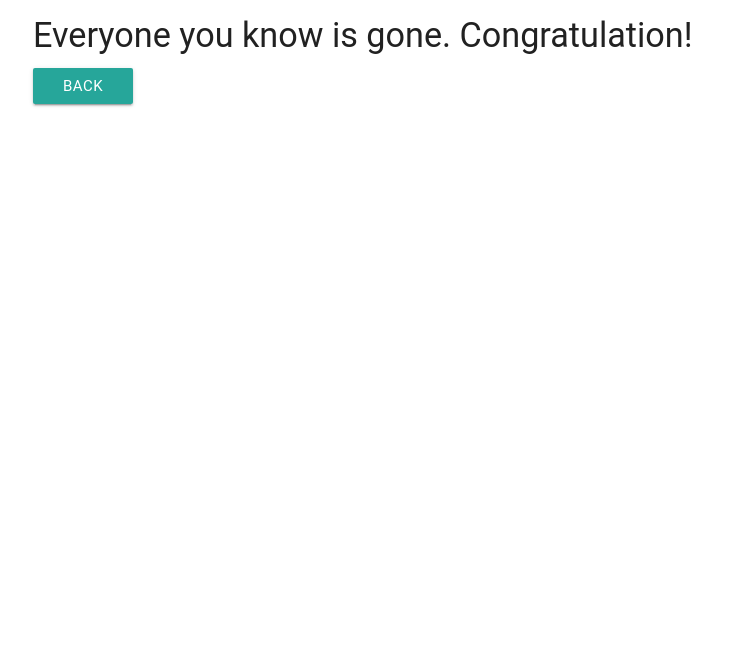
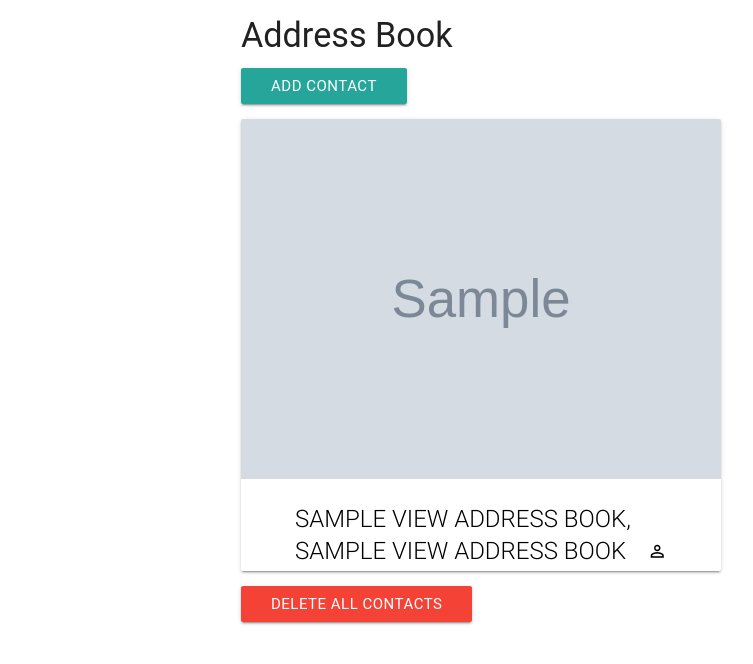
Before and after one commit to jdcamp/address-book-php, a PHP site: template views/address_book.html.twig in a window 1280 px wide. Shown: the top 664 px of the page, without its empty margins (159-912 px from the left). Run offline with PHP 8.4, Linux system fonts and the light colour scheme; the template is opened without the code that fills it: most values are stand-ins (such as "Sample title", 1, 10 or a date in 2020); grey boxes marked "Sample" are stand-in pictures; some libraries are stand-ins or nearby versions; some web fonts are replaced.

Commit message:
change html names

```diff
--- a/app/app.php
+++ b/app/app.php
@@ -19,7 +19,7 @@
     $app['debug'] = true;
 
     $app->get("/" , function() use ($app) {
-      return $app["twig"]->render("selector_page.html.twig" ,array("view_address_book" => Contact::getAll()));
+      return $app["twig"]->render("address_book.html.twig" ,array("view_address_book" => Contact::getAll()));
     });
 
     $app->post("/add" , function() use ($app) {
@@ -27,11 +27,11 @@
     });
 
     $app->post("/view" , function() use ($app) {
-      return $app["twig"]->render("selector_page.html.twig" , array("view_address_book" => Contact::getAll()));
+      return $app["twig"]->render("address_book.html.twig" , array("view_address_book" => Contact::getAll()));
     });
     $app->post("/delete" , function() use ($app) {
       Contact::clearAddressBook();
-      return $app["twig"]->render("address_book.html.twig" , array("view_address_book" => Contact::getAll()));
+      return $app["twig"]->render("delete_contacts.html.twig" , array("view_address_book" => Contact::getAll()));
     });
 
     $app->post("/add_contact" , function() use ($app) {
--- a/views/address_book.html.twig
+++ b/views/address_book.html.twig
@@ -10,10 +10,33 @@
 </head>
 
 <body>
-  <div class="container">
-    <h4>Everyone you know is gone. Congratulation!</h4>
-    <a href="/"><button type="button" name="back" class="btn">Back</button></a>
+  <div class="container card-size">
+    <h4>Address Book</h4>
+    <form class="" action="/add" method="post">
+      <button type="submit" name="add" class="btn center-align">Add Contact</button>
+    </form>
+    {% if view_address_book is not empty %}
+      {% for new_contact in view_address_book %}
 
+        <div class="card hoverable">
+          <div class="card-image waves-effect waves-block waves-light">
+            <img class="format-img" src="{{new_contact.getImage}}" alt="Image not found" onerror="this.onerror=null;this.src='https://upload.wikimedia.org/wikipedia/en/1/13/Stick_figure.png';" />
+          </div>
+
+          <div class="card-content">
+            <span class="card-title activator black-text text-darken-4 btn-flat">{{new_contact.getLastName}}, {{new_contact.getFirstName}} <i class="material-icons right">perm_identity</i></span>
+          </div>
+          <div class="card-reveal">
+            <span class="card-title black-text text-darken-4">{{new_contact.getLastName}}, {{new_contact.getFirstName}}<i class="material-icons right">close</i></span>
+            <p><i class="material-icons">location_on</i> Address: {{new_contact.getAddress}}</p>
+            <p><i class="material-icons">contact_phone</i> Phone Number: {{new_contact.getPhoneNumber}}</p>
+          </div>
+        </div>
+      {%endfor%}
+      <form  action="/delete" method="post">
+        <button type="submit" action="/delete" method="post" name="delete" class="btn red">DELETE ALL CONTACTS</button>
+      </form>
+    {%endif%}
   </div>
 </body>
 
--- a/views/create_contact.html.twig
+++ b/views/create_contact.html.twig
@@ -12,7 +12,7 @@
   <body>
     <div class="container">
 
-    <h2>Please enter contact information</h2>
+    <h2>Please Enter Contact Information</h2>
     <form class="" action="/add_contact" method="post">
       <label for="first-name">Enter first name</label>
       <input id="first-name" name="first-name" class="form-control" type="text">
--- a/web/css/styles.css
+++ b/web/css/styles.css
@@ -1,4 +1,4 @@
 .card-size {
-  width: 400px;
+  width: 480px;
   height: auto;
 }
```
Also changed, not shown: views/delete_contacts.html.twig (added, +20 -0 lines), views/selector_page.html.twig (deleted, +0 -44 lines).
